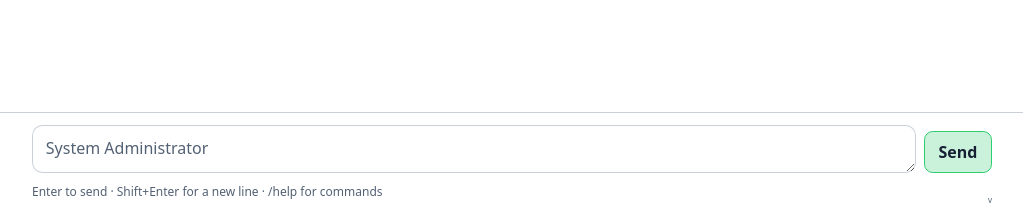
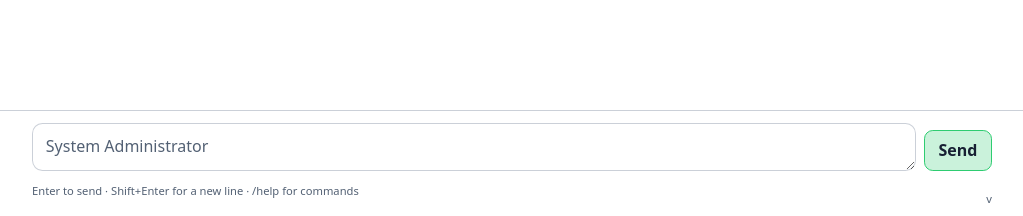
Before and after one commit to japer-technology/ubuntu-zombie, a Python web app: template payload/agent/templates/index.html in a window 1280 px wide. Shown: the part 584-800 px from the top of the page, without its empty margins (128-1151 px from the left). Run offline with Jinja, Linux system fonts and the light colour scheme; the template is opened without the code that fills it, so the values that code supplies are empty; some libraries are stand-ins or nearby versions.

Commit message:
Update index.html

```diff
--- a/payload/agent/templates/index.html
+++ b/payload/agent/templates/index.html
@@ -191,8 +191,8 @@
                    gap: 1rem; margin-top: .35rem; min-height: 1.2rem; }
   .composer-feedback { display: flex; flex-direction: column; align-items: flex-end;
                       min-width: 0; }
-  .prompt-help { color: var(--text-muted); font-size: .75rem; }
-  .app-version { color: var(--text-muted); font-size: .5rem; line-height: 1; }
+  .prompt-help { color: var(--text-muted); font-size: .7rem; line-height: 1; }
+  .app-version { color: var(--text-muted); font-size: .7rem; line-height: 1; }
   .sr-only { position: absolute; width: 1px; height: 1px; padding: 0;
              margin: -1px; overflow: hidden; clip: rect(0, 0, 0, 0);
              white-space: nowrap; border: 0; }
@@ -242,8 +242,8 @@
   .result pre { background: #0003; padding: .4rem .6rem;
                 border-radius: .3rem; max-height: 16rem; overflow: auto;
                 font-size: .8rem; }
-  .turn-status { color: var(--text-muted); font-size: .5rem;
-                 min-height: 1.1rem; text-align: right; }
+  .turn-status { color: var(--text-muted); font-size: .75rem;
+                 min-height: 1rem; text-align: right; }
   .thinking { display: flex; align-items: center; gap: .5rem; }
   .thinking .dots { display: inline-flex; gap: .25rem; }
   .thinking .dots i { width: .4rem; height: .4rem; border-radius: 50%;
```
